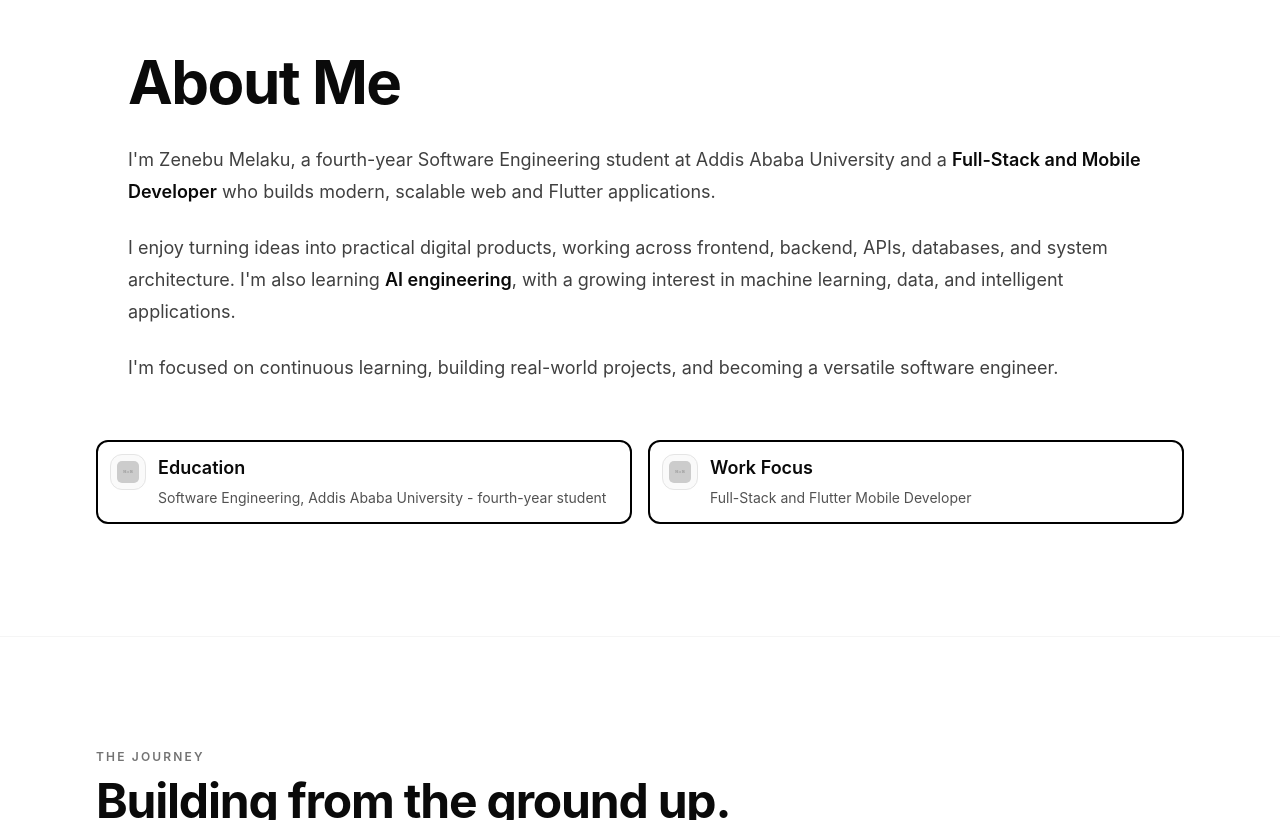
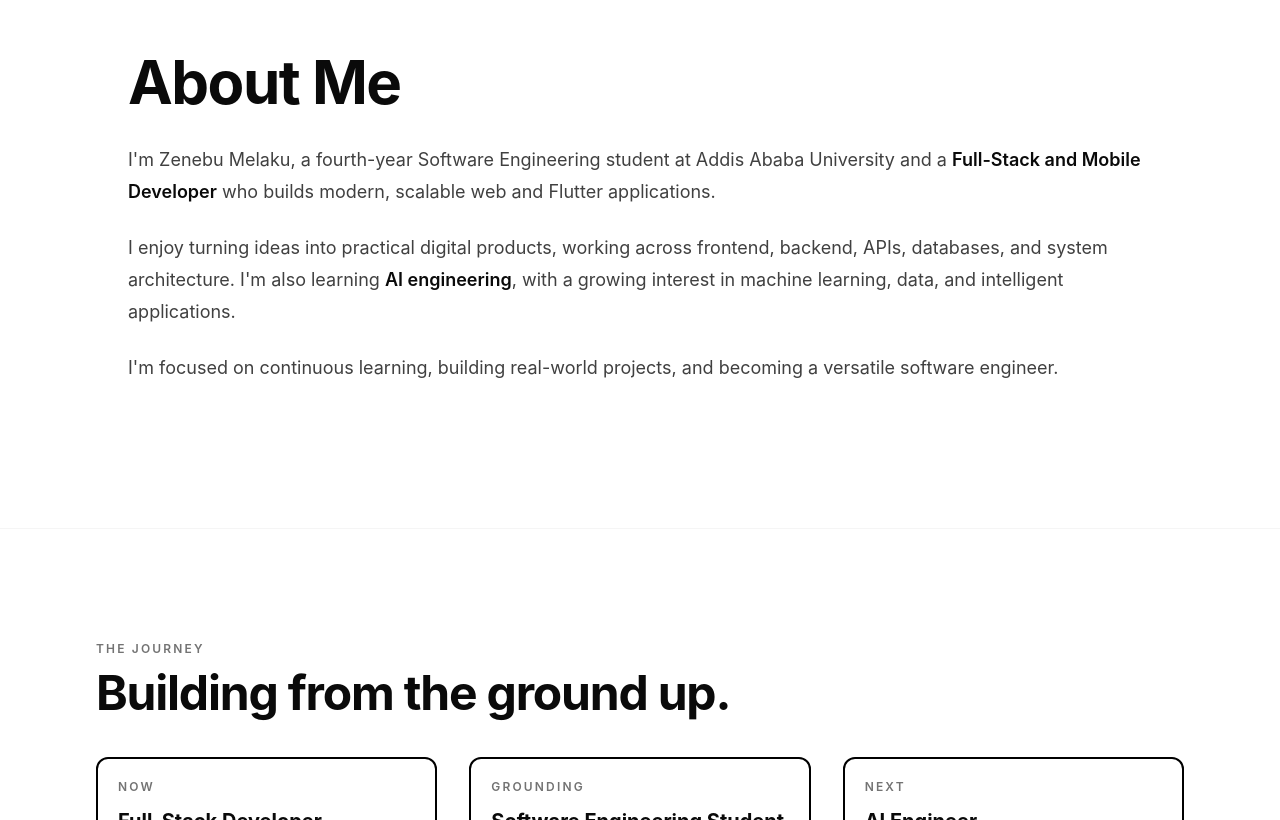
Before and after one commit to zenebumelaku/portifolio, a React (Vite) app: page / in a window 1280 px wide. Shown: the part 886-1706 px from the top of the page. Built offline with nearby package versions, Linux system fonts and the light colour scheme.

Commit message:
Remove education and work focus from about

```diff
--- a/src/sections/AboutSection/index.tsx
+++ b/src/sections/AboutSection/index.tsx
@@ -1,13 +1,8 @@
-import { AboutHighlightCard } from "@/sections/AboutSection/components/AboutHighlightCard";
-
-const icon = (label: string) =>
-  `https://dummyimage.com/96x96/f5f5f5/111827&text=${encodeURIComponent(label)}`;
-
 export const AboutSection = () => {
   return (
     <section id="about" className="site-section">
       <div className="section-inner">
-        <div className="grid gap-6">
+        <div>
           <div className="p-6 md:p-8">
             <h2 className="text-5xl font-bold tracking-tight md:text-6xl">
               About Me
@@ -40,19 +35,6 @@ export const AboutSection = () => {
               </p>
             </div>
           </div>
-
-          <div className="grid gap-4 sm:grid-cols-2">
-            <AboutHighlightCard
-              iconSrc={icon("EDU")}
-              title="Education"
-              description="Software Engineering, Addis Ababa University - fourth-year student"
-            />
-            <AboutHighlightCard
-              iconSrc={icon("WORK")}
-              title="Work Focus"
-              description="Full-Stack and Flutter Mobile Developer"
-            />
-          </div>
         </div>
       </div>
     </section>
```
